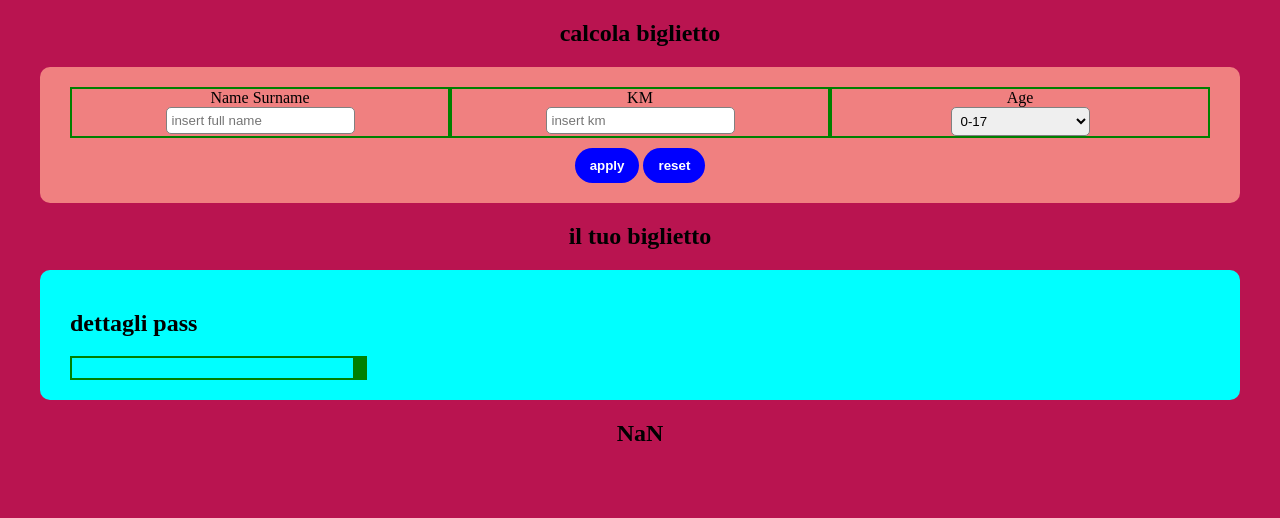
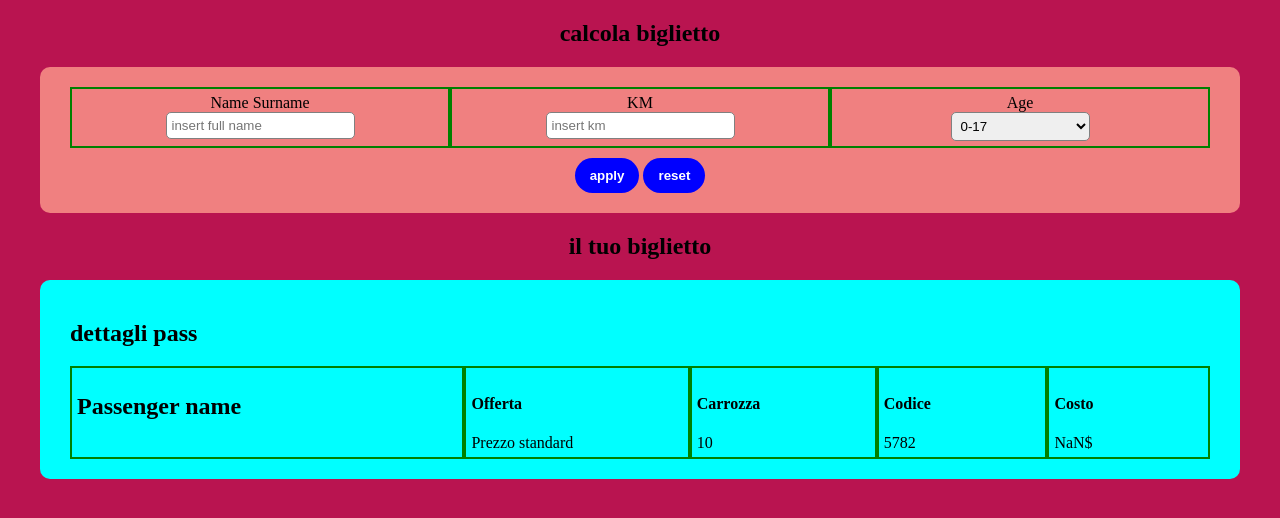
Before and after one commit to aalexebr/js-biglietto-treno-form, a plain HTML site: page index.html in a window 1280 px wide. Both pictures are taken after a click on the button "apply". Drawn offline with Linux system fonts and the light colour scheme.

Commit message:
added random number generator

```diff
--- a/css/style.css
+++ b/css/style.css
@@ -64,8 +64,9 @@ button{
 }
 .col-4{
     width: 25%;
-    padding: 10px;
+
 }
-col{
-    width: auto;
+.col{
+    flex-grow: 1;
+    padding: 5px;
 }
--- a/index.html
+++ b/index.html
@@ -18,7 +18,7 @@
                     <div class="row">
                         <div class="col">
                             <label for="">Name Surname</label>
-                            <input type="text" placeholder="insert full name">
+                            <input type="text" id="name" placeholder="insert full name">
                         </div>
                         <div class="col">
                           <label for="km">KM</label>
@@ -51,15 +51,49 @@
                 </h2>
                 <div class="row">
                     <div class="col col-4">
+                        <h2>
+                            Passenger name
+                        </h2>
+                        <span id="passName">
 
+                        </span>
                     </div>
-                    <div class="col"></div>
-                    <div class="col"></div>
-                    <div class="col"></div>
+                    <div class="col">
+                        <h4>
+                            Offerta
+                        </h4>
+                        <span id="discountType">
+
+                        </span>
+                    </div>
+                    <div class="col">
+                        <h4>
+                            Carrozza
+                        </h4>
+                        <span id="carrige">
+
+                        </span>
+                    </div>
+                    <div class="col">
+                        <h4>
+                            Codice
+                        </h4>
+                        <span id="ticketCode">
+
+                        </span>
+                    </div>
+                    <div class="col">
+                        <h4>
+                            Costo
+                        </h4>
+                        <span id="cost">
+
+                        </span>
+                    </div>
 
                 </div>
             </div>
-            <h1  id="cost"></h1>
+
         </section>
     </main>
     <script src="js/script.js" type=""></script>
--- a/js/script.js
+++ b/js/script.js
@@ -6,20 +6,29 @@ generate.addEventListener("click",
         const value = select.options[select.selectedIndex].value;
         const minor = document.getElementById('minor').value
         const over = document.getElementById('over').value
-        let price = km * 0.1
+        let price = km * 0.21
         if(value == minor){
             price -= price * 0.2
-            console.log('minor', price )
+            document.getElementById("discountType").innerHTML = "Prezzo ridotto"
         }
         else if(value == over){
             price -= price * 0.4
-            console.log('over', price )
+            document.getElementById("discountType").innerHTML = "Prezzo over65"
         }
         console.log('final', price )
-        document.getElementById('cost').innerHTML = price.toFixed(2)
+        document.getElementById('cost').innerHTML = price.toFixed(2) + '$'
+        document.getElementById("discountType").innerHTML = "Prezzo standard"
         if(isNaN(price)){
             alert('idiot')
         }
+        const name = document.getElementById("name").value
+        document.getElementById("passName").innerHTML = name
+
+        let carrigeNumber = Math.floor(Math.random()*(10 - 1 +1) + 1)
+        document.getElementById("carrige").innerHTML = carrigeNumber
+
+        let ticketCode = Math.floor(Math.random()*(9999 - 1000 +1) + 1000)
+        document.getElementById("ticketCode").innerHTML = ticketCode
 
     }
 
```
